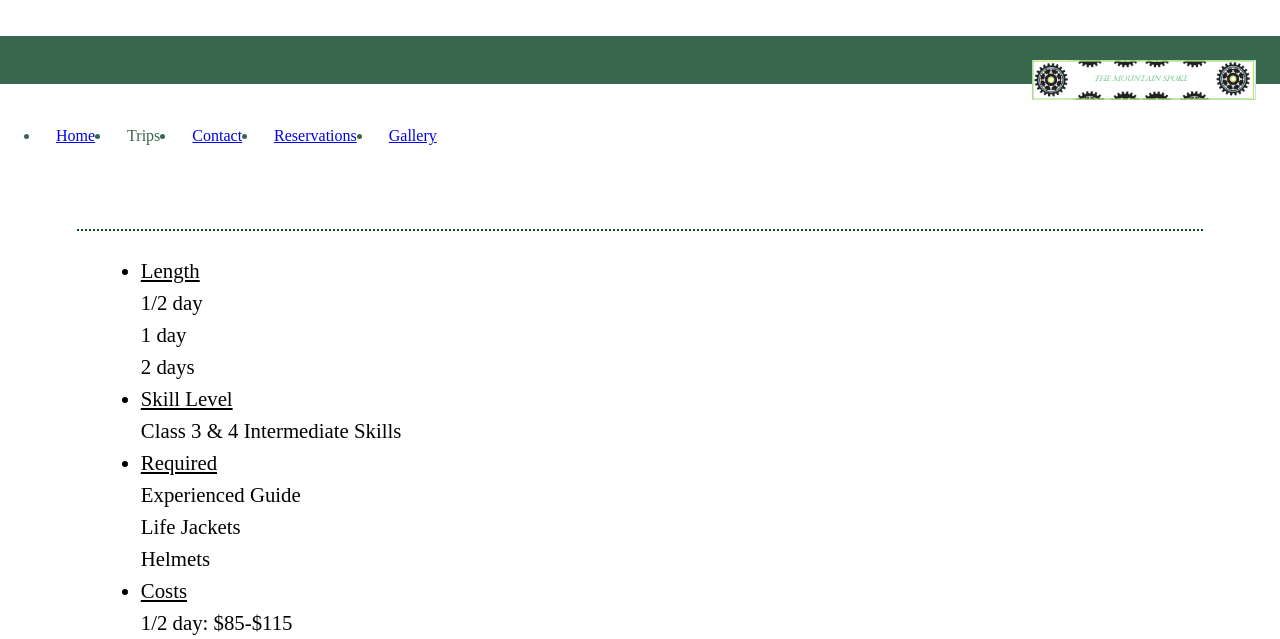
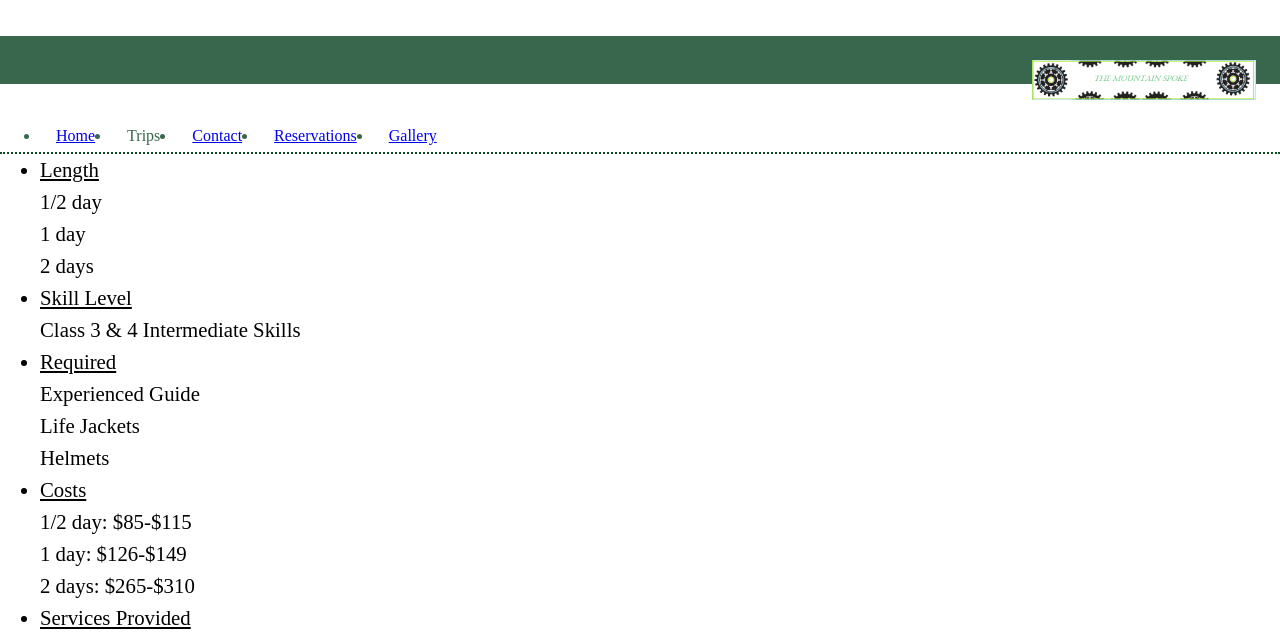
Before and after one commit to CraftyYardBird/CraftyYardBird.github.io, a PHP site: the page made by FinalProject/extras/12+ intermediate adventure.html in a window 1280 px wide. Shown: the top 639 px of the page. Run offline with PHP 8.4, Linux system fonts and the light colour scheme; some libraries are stand-ins or nearby versions.

Commit message:
Update main.css

```diff
--- a/styles/main.css
+++ b/styles/main.css
@@ -35,10 +35,10 @@ header, footer {
 }
 
 main {
+    font-size: 16px;
+    line-height: 32px;
     font-family: Avantgarde, TeX Gyre ;
-    margin: 6%;
-    padding: 1.5rem;
-    max-width: /* xxxpx (px = pixel is a unit of measure)  */;
+
     text-align: left;
     text-indent: inherit;
     font-size:  1.3rem ;
```
